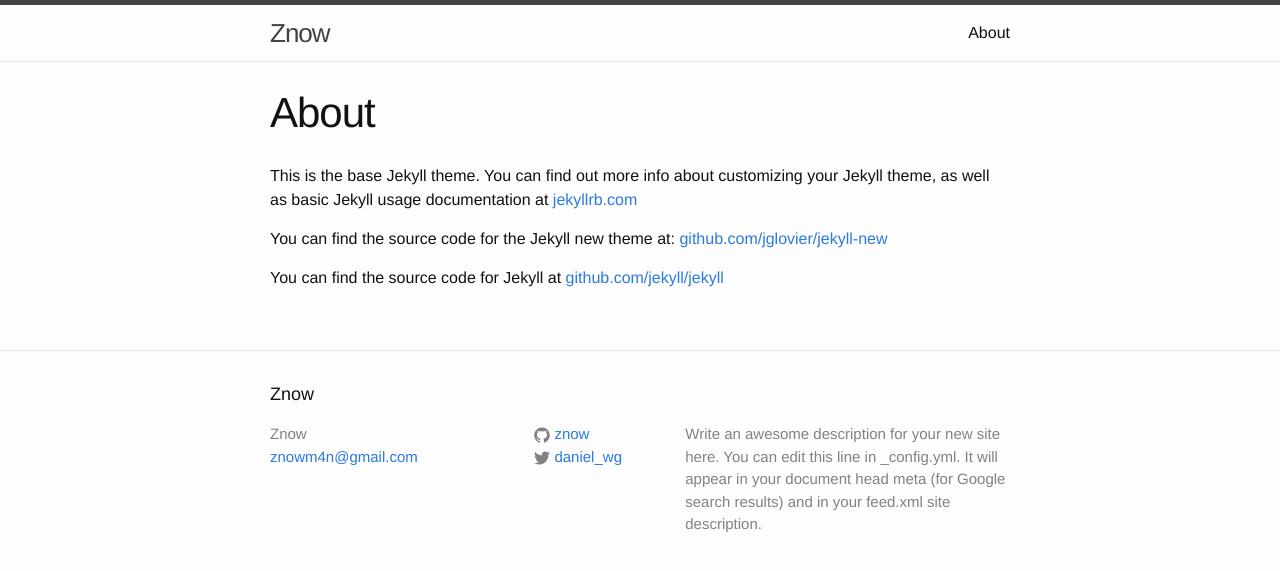
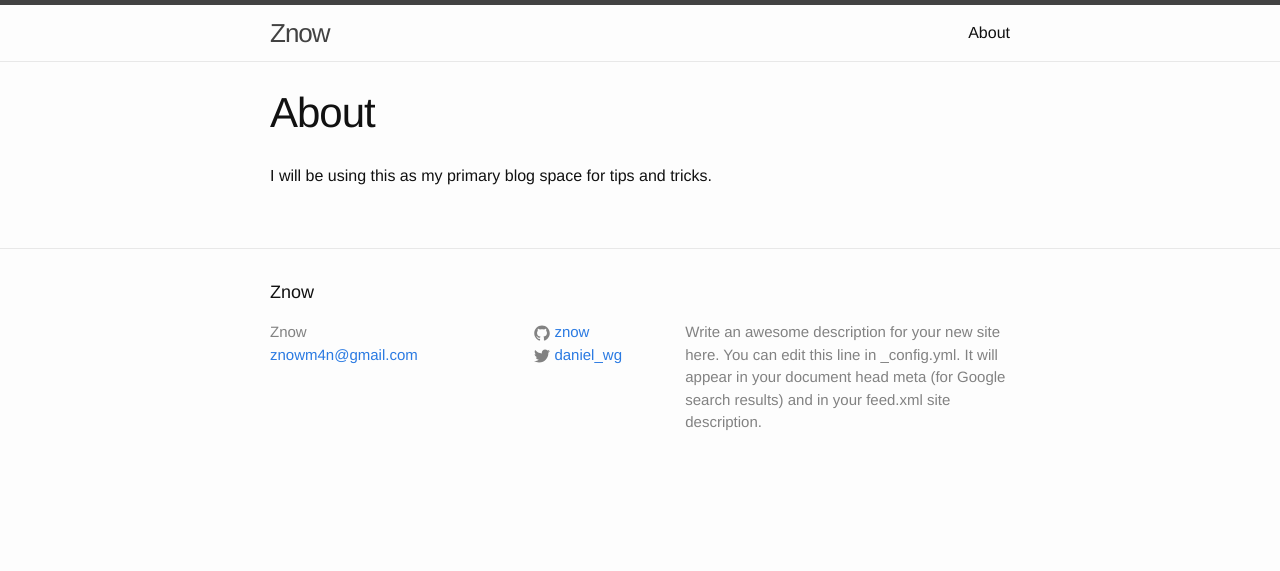
Before and after one commit to Znow/znow.github.io, a Jekyll site: the page built from about.md, in a window 1280 px wide. Shown: the top 571 px of the page. Built offline with Jekyll 4.4.1, drawn with Linux system fonts in a browser that asks for light colours.

```diff
--- a/about.md
+++ b/about.md
@@ -4,8 +4,4 @@ title: About
 permalink: /about/
 ---
 
-This is the base Jekyll theme. You can find out more info about customizing your Jekyll theme, as well as basic Jekyll usage documentation at [jekyllrb.com](http://jekyllrb.com/)
-
-You can find the source code for the Jekyll new theme at: [github.com/jglovier/jekyll-new](https://github.com/jglovier/jekyll-new)
-
-You can find the source code for Jekyll at [github.com/jekyll/jekyll](https://github.com/jekyll/jekyll)
+I will be using this as my primary blog space for tips and tricks.
```
Also changed, not shown: _posts/2015-02-26-ajax-pagination-with-kaminari-ruby-on-rails.markdown (+14 -10 lines).
